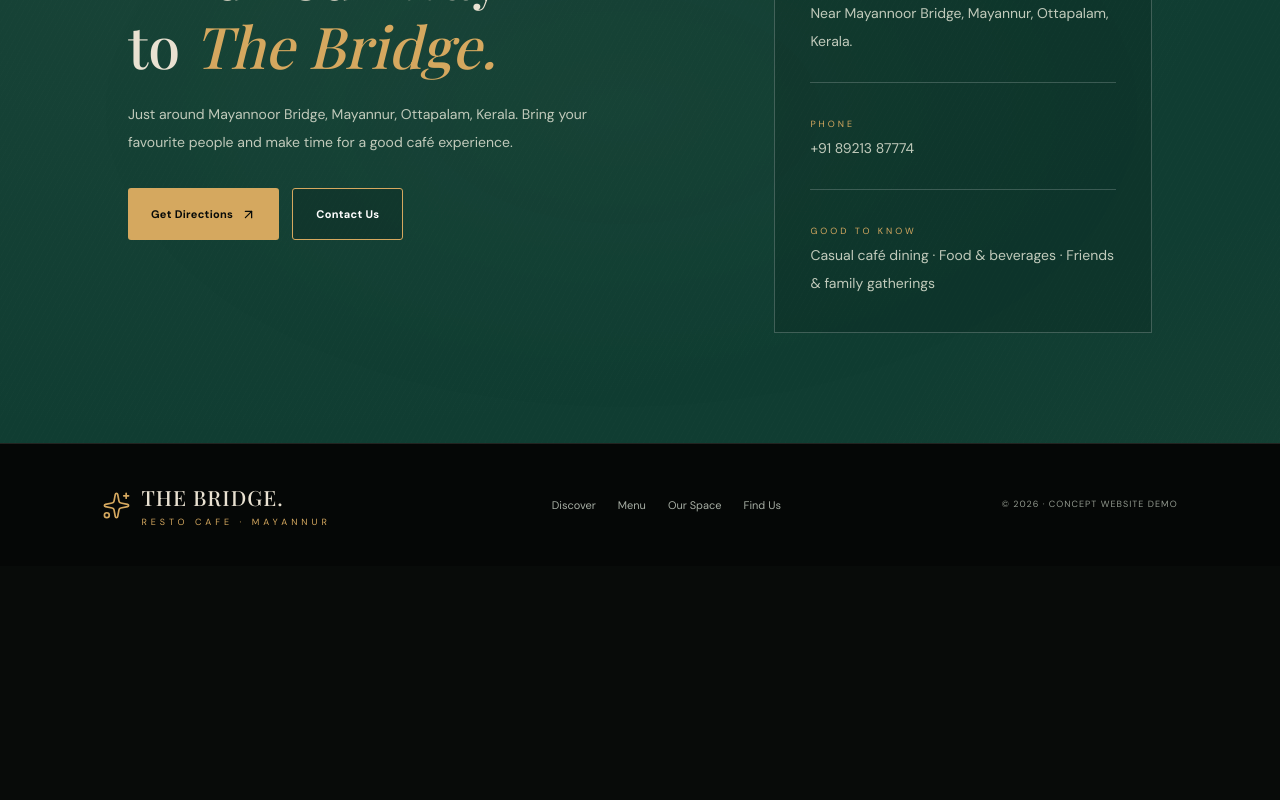
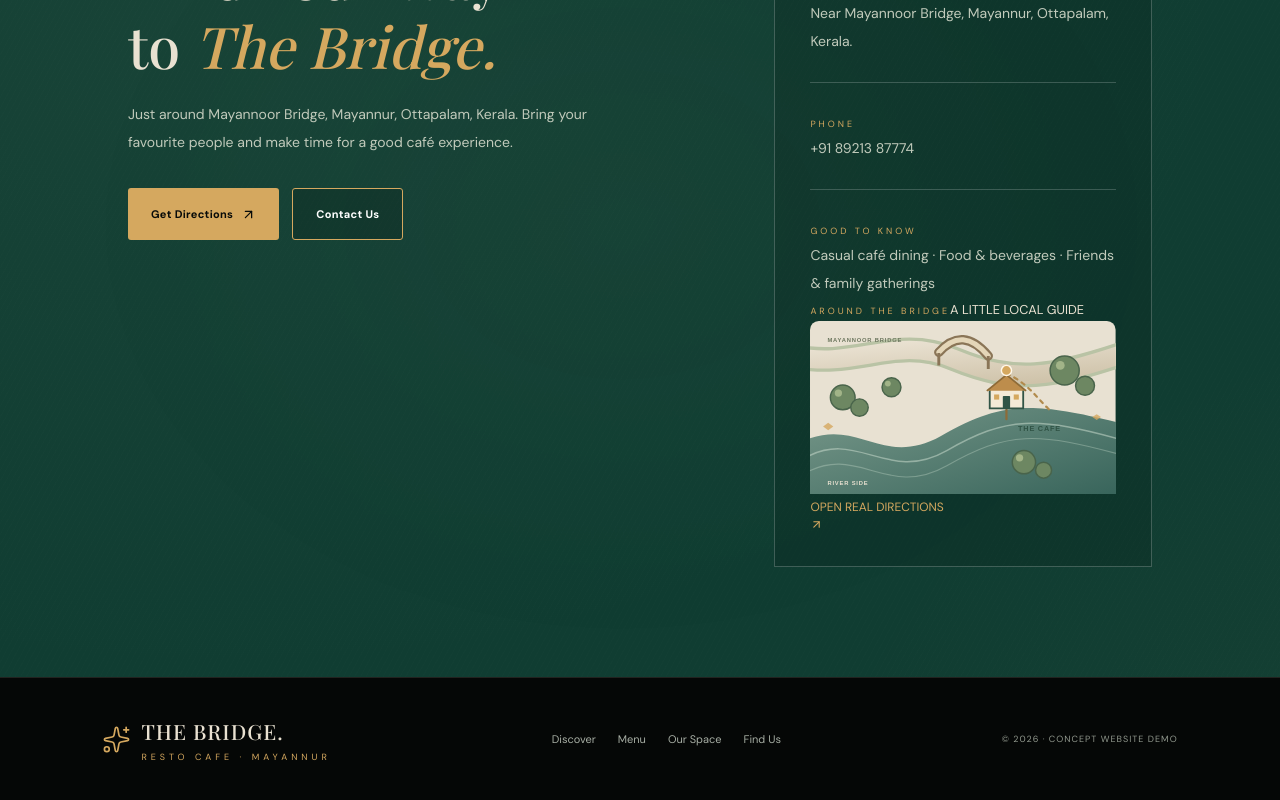
Before and after one commit to xansar1/the-bridge-resto-cafe, a Next.js app: page / in a window 1280 px wide. Shown: the part 7179-7979 px from the top of the page. Before the commit the page ends 7745 px from the top, so only its background shows below. Built offline with nearby package versions, Linux system fonts and the light colour scheme; a web font is replaced by a local one.

Commit message:
Update page.tsx

```diff
--- a/src/app/page.tsx
+++ b/src/app/page.tsx
@@ -1150,6 +1150,74 @@ export default function Home() {
             Casual café dining · Food & beverages ·
             Friends & family gatherings
           </p>
+
+          <div className="illustrated-map-card">
+            <div className="illustrated-map-heading">
+              <span>AROUND THE BRIDGE</span>
+              <small>A LITTLE LOCAL GUIDE</small>
+            </div>
+            <svg
+              className="illustrated-map-art"
+              viewBox="0 0 420 238"
+              role="img"
+              aria-label="Illustrated map showing a cafe beside a bridge, river and nearby greenery"
+            >
+              <defs>
+                <linearGradient id="mapRiver" x1="0" y1="0" x2="1" y2="1">
+                  <stop offset="0" stopColor="#78988a" />
+                  <stop offset="1" stopColor="#315f56" />
+                </linearGradient>
+                <linearGradient id="mapRoad" x1="0" y1="0" x2="1" y2="1">
+                  <stop offset="0" stopColor="#e9e1d1" />
+                  <stop offset="1" stopColor="#cfc3aa" />
+                </linearGradient>
+              </defs>
+              <rect x="0" y="0" width="420" height="238" rx="12" fill="#e8e1d2" />
+              <path d="M-20 170 C65 125 95 205 180 158 S300 108 445 145 L445 260 L-20 260Z" fill="url(#mapRiver)" />
+              <path d="M-10 190 C65 145 105 225 188 178 S310 130 435 165" fill="none" stroke="#c1d5c6" strokeWidth="2" opacity=".58" />
+              <path d="M-10 211 C65 166 105 246 188 199 S310 151 435 186" fill="none" stroke="#c1d5c6" strokeWidth="1.5" opacity=".38" />
+              <path d="M-25 48 C65 68 115 18 198 52 S330 80 445 40" fill="none" stroke="#b9c3a5" strokeWidth="34" strokeLinecap="round" />
+              <path d="M-25 48 C65 68 115 18 198 52 S330 80 445 40" fill="none" stroke="url(#mapRoad)" strokeWidth="25" strokeLinecap="round" />
+              <path d="M177 43 Q210 6 245 48" fill="none" stroke="#8a7557" strokeWidth="13" strokeLinecap="round" />
+              <path d="M177 43 Q210 6 245 48" fill="none" stroke="#e4d6b8" strokeWidth="7" strokeLinecap="round" />
+              <path d="M177 44 L177 61 M245 48 L245 66" stroke="#8a7557" strokeWidth="4" />
+              <path d="M270 72 C300 86 310 104 330 123" fill="none" stroke="#b18b4d" strokeWidth="3" strokeDasharray="5 7" strokeLinecap="round" />
+              <g fill="#6d8762" stroke="#49644b" strokeWidth="2">
+                <circle cx="45" cy="105" r="17" /><circle cx="68" cy="119" r="12" />
+                <circle cx="350" cy="68" r="20" /><circle cx="378" cy="89" r="13" />
+                <circle cx="294" cy="194" r="16" /><circle cx="321" cy="205" r="11" />
+                <circle cx="112" cy="91" r="13" />
+              </g>
+              <g fill="#a8b98d" opacity=".9">
+                <circle cx="39" cy="99" r="5" /><circle cx="344" cy="61" r="6" />
+                <circle cx="288" cy="188" r="5" /><circle cx="107" cy="86" r="4" />
+              </g>
+              <g transform="translate(270 91)">
+                <path d="M0 17 L0 44" stroke="#8e6b37" strokeWidth="3" strokeLinecap="round" />
+                <path d="M-23 4 L0 -13 L23 4 V29 H-23Z" fill="#f4ead7" stroke="#315446" strokeWidth="2.5" />
+                <path d="M-27 5 L0 -17 L27 5" fill="#bd8d4c" stroke="#8e6b37" strokeWidth="2.5" strokeLinejoin="round" />
+                <rect x="-5" y="12" width="10" height="17" rx="1" fill="#315446" />
+                <rect x="-17" y="10" width="7" height="7" fill="#d5a85f" />
+                <rect x="10" y="10" width="7" height="7" fill="#d5a85f" />
+                <circle cx="0" cy="-23" r="7" fill="#d5a85f" stroke="#fff7e8" strokeWidth="2" />
+              </g>
+              <g fill="#315446" fontFamily="Arial, sans-serif" fontSize="10" fontWeight="700" letterSpacing="1.1">
+                <text x="286" y="151">THE CAFE</text>
+                <text x="24" y="29" fill="#6c765e" fontSize="8">MAYANNOOR BRIDGE</text>
+                <text x="24" y="226" fill="#e9e1d1" fontSize="8">RIVER SIDE</text>
+              </g>
+              <path d="M18 145 l7 -5 l7 5 l-7 5Z" fill="#d5a85f" opacity=".8" />
+              <path d="M388 132 l6 -4 l6 4 l-6 4Z" fill="#d5a85f" opacity=".8" />
+            </svg>
+            <a
+              className="illustrated-map-link"
+              href="https://www.google.com/maps/search/?api=1&query=The+Bridge+Resto+Cafe+Mayannur"
+              target="_blank"
+              rel="noreferrer"
+            >
+              OPEN REAL DIRECTIONS <ArrowUpRight size={13} aria-hidden="true" />
+            </a>
+          </div>
         </div>
       </section>
 
```
